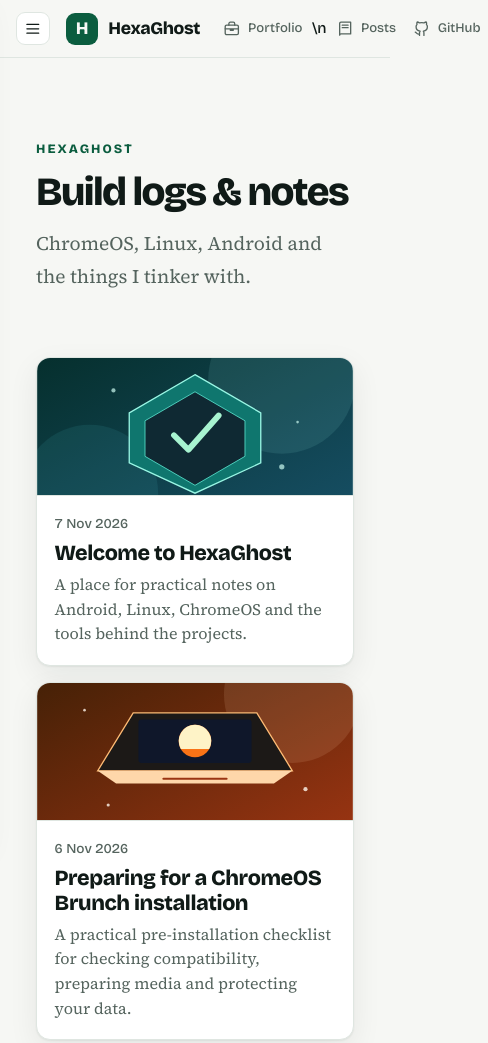
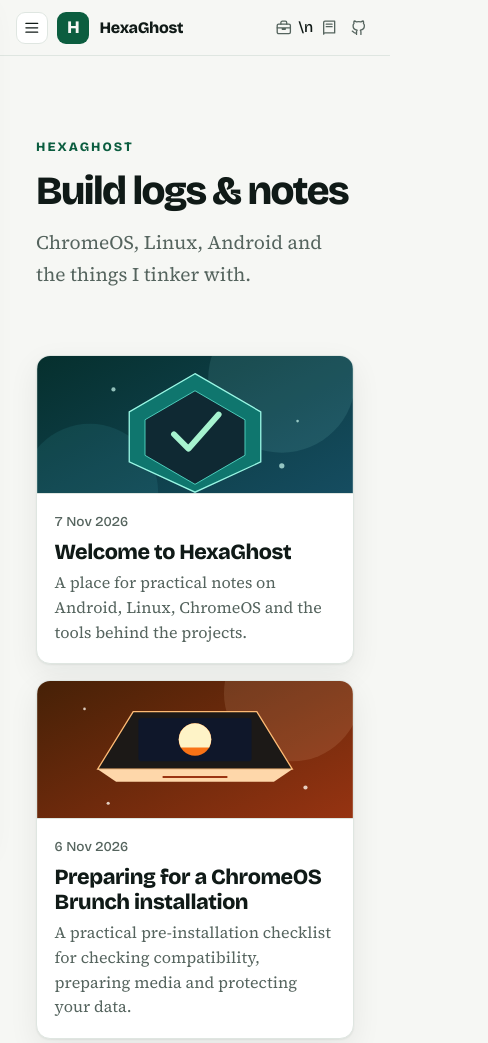
Before and after one commit to HexaGhost-09/blog, an Astro site: page / in a window 390 px wide. Shown: the top 1043 px of the page, 488 px wide, since content can reach past the window. Built offline with nearby package versions, Linux system fonts and the light colour scheme; Astro itself is replaced by a stand-in of ours.

Commit message:
Polish responsive header navigation

```diff
--- a/src/styles/global.css
+++ b/src/styles/global.css
@@ -280,3 +280,12 @@ h1, h2, h3 { font-family: var(--font-head); line-height: 1.15; letter-spacing: -
 @media (prefers-reduced-motion: reduce) {
   *, *::before, *::after { scroll-behavior: auto !important; animation-duration: .01ms !important; animation-iteration-count: 1 !important; transition-duration: .01ms !important; }
 }
+
+@media (max-width: 420px) {
+  .header-inner { gap: .55rem; }
+  .brand { margin-right: auto; font-size: 1rem; }
+  .site-nav { gap: 0; }
+  .site-nav a { padding: .4rem; }
+  .site-nav a span { display: none; }
+  .menu-toggle { padding: .4rem; }
+}
```
